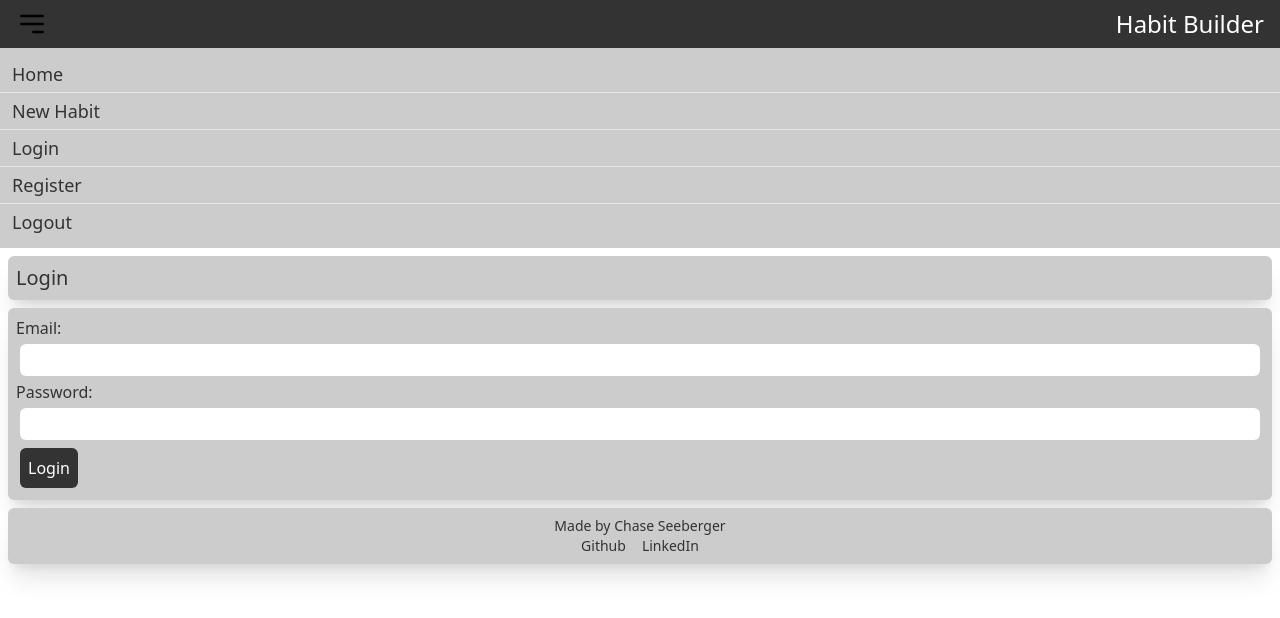
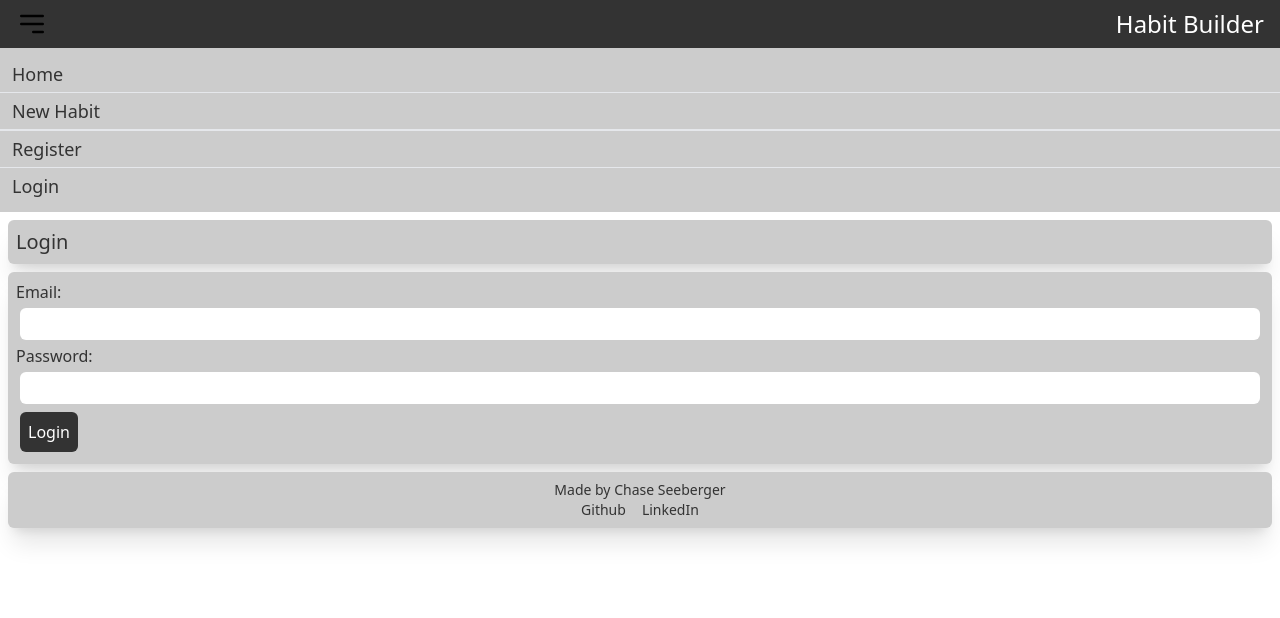
Before and after one commit to ChaseLee21/Habit-Tracker, a React (Vite) app in the folder client/: page /login in a window 1280 px wide. Both pictures are taken after a click on the button 32 px from the left and 24 px from the top of the page. Shown: the top 618 px of the page. Built offline with nearby package versions, Linux system fonts and the light colour scheme.

Commit message:
feature: navbar now filters some routes based on the users current login status

```diff
--- a/client/src/components/NavBar.jsx
+++ b/client/src/components/NavBar.jsx
@@ -29,15 +29,21 @@ function Header () {
               <li className="border-y p-1 ps-3 hover:text-highlight text-secondaryText">
                   <Link to={'/new-habit'} onClick={() => handleNavBarClick()}>New Habit</Link>
               </li>
+              {!document.cookie.includes('habitTrackerToken') &&
+                <li className="border-y p-1 ps-3 hover:text-highlight text-secondaryText">
+                    <Link to={'/register'} onClick={() => handleNavBarClick()}>Register</Link>
+                </li>
+              }
+              {!document.cookie.includes('habitTrackerToken') &&
               <li className="p-1 ps-3 hover:text-highlight text-secondaryText">
                   <Link to={'/login'} onClick={() => handleNavBarClick()}>Login</Link>
               </li>
-              <li className="border-y p-1 ps-3 hover:text-highlight text-secondaryText">
-                  <Link to={'/register'} onClick={() => handleNavBarClick()}>Register</Link>
-              </li>
-              <li className="p-1 ps-3 hover:text-highlight text-secondaryText">
-                  <Link to={'/logout'} onClick={() => handleNavBarClick()}>Logout</Link>
-              </li>
+              }
+              {document.cookie.includes('habitTrackerToken') &&
+                <li className="p-1 ps-3 hover:text-highlight text-secondaryText">
+                    <Link to={'/logout'} onClick={() => handleNavBarClick()}>Logout</Link>
+                </li>
+              }
           </ul>
       </nav>)}
             </header>
```
